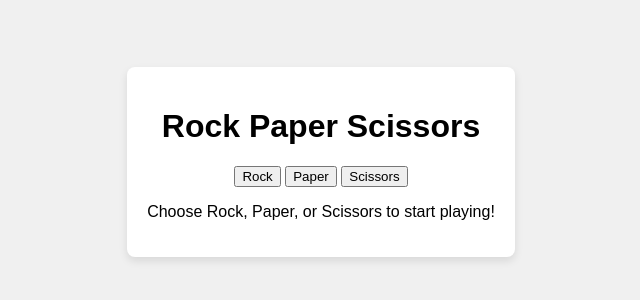
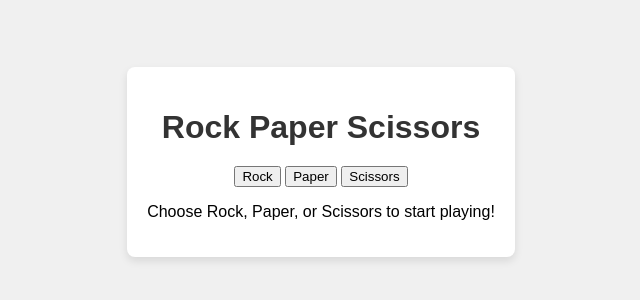
Before and after one commit to AliSinaDevelo/RPS, a plain HTML site: page index.html in a window 1280 px wide. Shown: the part 238-538 px from the top of the page, without its empty margins (319-959 px from the left). Drawn offline with Linux system fonts and the light colour scheme.

Commit message:
title coloured

```diff
--- a/styles.css
+++ b/styles.css
@@ -16,3 +16,8 @@ body {
     box-shadow: 0 4px 8px rgba(0, 0, 0, 0.1);
     border-radius: 8px;
 }
+
+h1 {
+    color: #333;
+    margin-bottom: 20px;
+}
```
